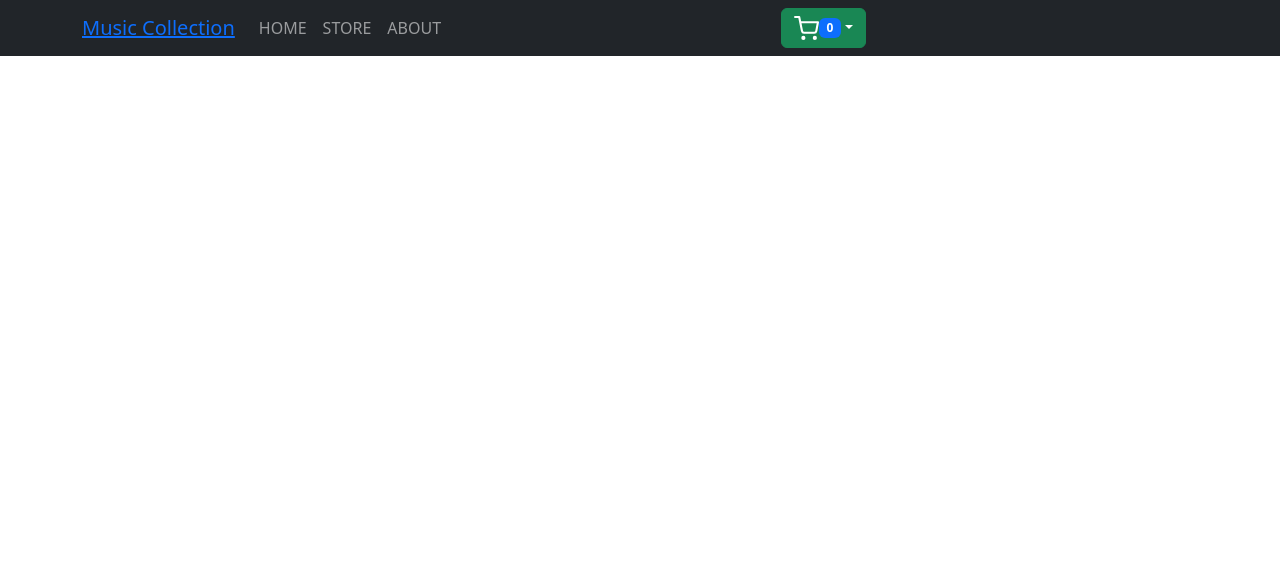
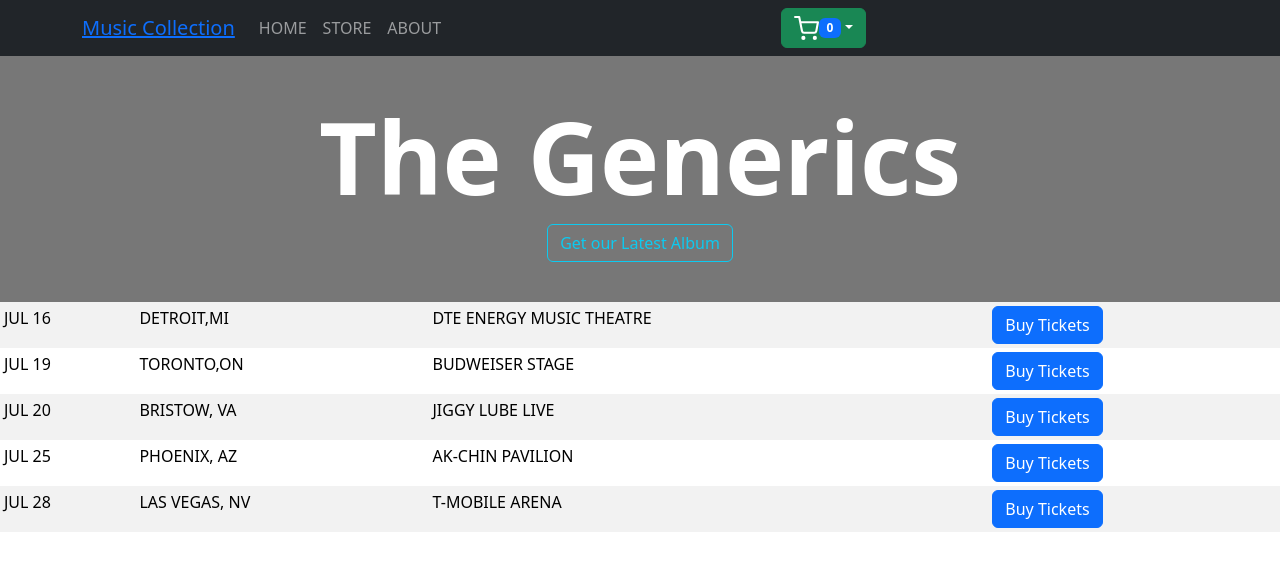
Before and after one commit to varshagm119/ecommerceWebsiteReactApp, a React (Create React App) app: page /home in a window 1280 px wide. Shown: the top 570 px of the page. Built offline with nearby package versions, Linux system fonts and the light colour scheme.

Commit message:
created home page

```diff
--- a/src/App.js
+++ b/src/App.js
@@ -11,7 +11,7 @@ function App() {
     <div>
       <Header />
       <Routes>
-      <Route exact path="/" element={<Home />} />
+      <Route exact path="/home" element={<Home />} />
       <Route  path="/store" element={<Store />} />
       <Route  path="/about" element={<About />} />
       </Routes>
--- a/src/Components/Cart/Cart.js
+++ b/src/Components/Cart/Cart.js
@@ -1,22 +1,37 @@
 import React from "react";
 import { Dropdown, Badge, Button, Form } from "react-bootstrap";
-import {FiShoppingCart} from 'react-icons/fi';
-import CartItems from "./CartItems";
+import { FiShoppingCart } from "react-icons/fi";
 import { AiFillDelete } from "react-icons/ai";
-import { Link, useLocation } from "react-router-dom";
+import { Link } from "react-router-dom";
 import { CartState } from "../../Context/Context";
-import '../styles.css'
+import "../styles.css";
 
 const Cart = () => {
-    const {state: {cart}, dispatch} = CartState();
-    return(
+  const {
+    state: { cart },
+    dispatch,
+  } = CartState();
+//console.log(cart)
+  // const updateQtyHandler = (prod, e) => {
+  //   const newQty = parseInt(e.target.value);
+  //   dispatch({
+  //     type: "ADD_TO_CART",
+  //     payload: {
+  //       product: prod,
+  //       qty: newQty,
+  //     },
+  //   });
+  //   console.log(prod);
+  // };
+
+  return (
     <>
-         <Dropdown className="custom-dropdown" >
+      <Dropdown className="custom-dropdown">
         <Dropdown.Toggle variant="success" id="dropdown-basic">
-                  <FiShoppingCart color="white" fontSize='25px'/>
+          <FiShoppingCart color="white" fontSize="25px" />
           <Badge>{cart.length}</Badge>
         </Dropdown.Toggle>
-                <Dropdown.Menu style={{minWidth: 350}}>
+        <Dropdown.Menu style={{ minWidth: 350 }}>
           {cart.length > 0 ? (
             <>
               {cart.map((prod) => (
@@ -31,8 +46,20 @@ const Cart = () => {
                     <span>₹ {prod.price}</span>
                   </div>
 
-                        <span>
-                        <Form.Control type="number"  size="sm" ></Form.Control></span>
+                  <span style={{ width: 50 }}>
+                    <Form.Control
+                      type="number"
+                      onChange={(e) =>
+                        dispatch({
+                          type: "Edit",
+                          payload: { product: prod, qty: parseInt(e.target.value) },
+                        })
+                      }
+                      min={1}
+                      size="sm"
+                      defaultValue={1}
+                    ></Form.Control>
+                  </span>
 
                   <AiFillDelete
                     fontSize="20px"
@@ -53,12 +80,12 @@ const Cart = () => {
               </Link>
             </>
           ) : (
-                    <span style={{padding: 5}}>Cart is Empty</span>
+            <span style={{ padding: 5 }}>Cart is Empty</span>
           )}
         </Dropdown.Menu>
       </Dropdown>
     </>
-    )
+  );
 };
 
 export default Cart;
--- a/src/Components/Pages/Home.js
+++ b/src/Components/Pages/Home.js
@@ -1,10 +1,59 @@
 import React from 'react'
 import { CartState } from '../../Context/Context'
+import { Button, Table } from 'react-bootstrap'
 const Home = () => {
-  const {state : {products}} = CartState();
-  console.log(products)
+  const tickets =[
+    {
+      id: 1,
+      date: "JUL 16",
+      location: "DETROIT,MI",
+      venue: "DTE ENERGY MUSIC THEATRE"
+    },
+    {
+      id: 2,
+      date: "JUL 19",
+      location: "TORONTO,ON",
+      venue: "BUDWEISER STAGE"
+    },
+    {
+      id: 3,
+      date: "JUL 20",
+      location: "BRISTOW, VA",
+      venue: "JIGGY LUBE LIVE"
+    },
+    {
+      id: 4,
+      date: "JUL 25",
+      location: "PHOENIX, AZ",
+      venue: "AK-CHIN PAVILION"
+    },
+    {
+      id: 5,
+      date: "JUL 28",
+      location: "LAS VEGAS, NV",
+      venue: "T-MOBILE ARENA"
+    },
+  ]
   return (
-    <div>Home</div>
+    <div>
+       <div style={{padding:'40px', backgroundColor:"#777", textAlign:"center"}}>
+        <h1 style={{color:'white', fontWeight:'bold', fontSize:'100px'}}>The Generics</h1>
+        <Button variant='outline-info' lg>Get our Latest Album</Button>
+    </div>
+
+      <Table borderless striped size='sm'>
+        <tbody>
+          {tickets.map(tic => (
+            <tr key={tic.id}>
+              <td>{tic.date}</td>
+              <td>{tic.location}</td>
+              <td>{tic.venue}</td>
+              <td><Button>Buy Tickets</Button></td>
+            </tr>
+          ) )}
+        </tbody>
+      </Table>
+    </div>
   )
 }
 
--- a/src/Components/Products/SingleProduct.js
+++ b/src/Components/Products/SingleProduct.js
@@ -27,7 +27,7 @@ const SingleProduct = ({item}) => {
             onClick={() => {
               dispatch({
                 type: "REMOVE_FROM_CART",
-                payload: item,
+                payload: item
               });
             }}
           >
@@ -38,7 +38,7 @@ const SingleProduct = ({item}) => {
             onClick={() => {
               dispatch({
                 type: "ADD_TO_CART",
-                payload: item,
+                payload: item
               });
             }}
           >
--- a/src/Context/Reducers.js
+++ b/src/Context/Reducers.js
@@ -4,7 +4,22 @@ export const cartReducer = (state, action) => {
       return { ...state, cart: [...state.cart, { ...action.payload, qty: 1 }] };
 
     case "REMOVE_FROM_CART":
-      return { ...state, cart: state.cart.filter(c => c.id !== action.payload.id) };
+      return {
+        ...state,
+        cart: state.cart.filter((c) => c.id !== action.payload.id),
+      };
+
+    case "Edit":
+      const existingCartIndex = state.cart.findIndex((item) => item.id === action.payload.product.id);
+      const existingCartItem = state.cart[existingCartIndex];
+      let updatedCart = [...state.cart]
+      if(existingCartItem){
+        updatedCart[existingCartIndex] = {...existingCartItem, qty:  action.payload.qty};
+      }
+
+      console.log(updatedCart)
+
+      return {...state, cart: updatedCart};
 
     default:
       return state;
--- a/src/index.js
+++ b/src/index.js
@@ -9,7 +9,7 @@ import { BrowserRouter } from "react-router-dom";
 
 const root = ReactDOM.createRoot(document.getElementById("root"));
 root.render(
-  <BrowserRouter>
+  <BrowserRouter forceRefresh={false}>
   <React.StrictMode>
 
     <Context>
```
Also changed, not shown: src/dummy.js (+80 -8 lines). Lines whose indentation alone changed are shown as unchanged.
